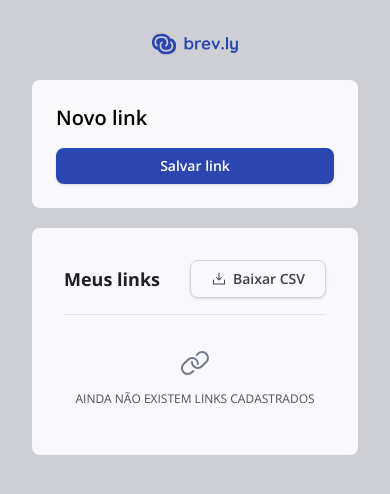
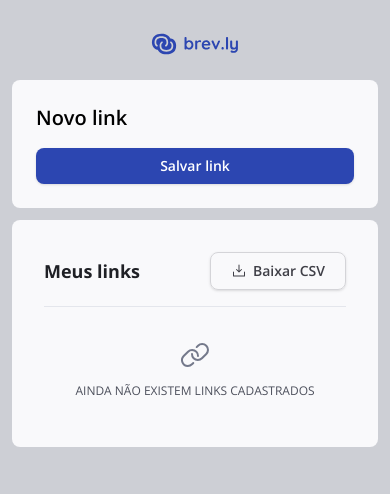
Before and after one commit to riadyounes/app-brev-ly, a React (Vite) app in the folder brev-ly-web/: page / in a window 390 px wide. Shown: the top 494 px of the page. Built offline with nearby package versions, Linux system fonts and the light colour scheme.

Commit message:
Refactor layout in LinkList and Home components for improved responsiveness and styling

```diff
--- a/brev-ly-web/src/components/link-list.tsx
+++ b/brev-ly-web/src/components/link-list.tsx
@@ -5,7 +5,7 @@ export function LinkList() {
   const isEmptyList = true
 
   return (
-    <div className="w-full rounded-lg bg-gray-100 p-8 flex flex-col gap-4">
+    <div className="max-w-[580px] w-full rounded-lg bg-gray-100 p-8 flex flex-col gap-4">
       <div className="flex items-center justify-between">
         <h2 className="font-bold text-lg text-gray-600">Meus links</h2>
         <Button variant="secondary" className="flex items-center">
--- a/brev-ly-web/src/pages/home.tsx
+++ b/brev-ly-web/src/pages/home.tsx
@@ -5,10 +5,10 @@ import { Button } from '../components/ui/button'
 export function Home() {
   return (
     <div className="min-h-screen bg-gray-300">
-      <div className="max-w-7xl mx-auto flex flex-col p-8 justify-center items-center md:items-start">
+      <div className="max-w-[980px] mx-auto flex flex-col pt-8 px-3 md:pt-20 justify-center items-center md:items-start">
         <img src={Logo} alt="" className="h-6 w-[96px] mb-6 md:mb-8" />
-        <div className="flex flex-col md:flex-row gap-5 w-full">
-          <div className="bg-gray-100 p-6 rounded-lg w-full">
+        <div className="flex flex-col md:flex-row gap-3 md:gap-5 w-full">
+          <div className="max-w-[380px] bg-gray-100 p-6 rounded-lg w-full">
             <h2 className="text-xl font-semibold mb-4">Novo link</h2>
             <Button className="w-full">Salvar link</Button>
           </div>
```
